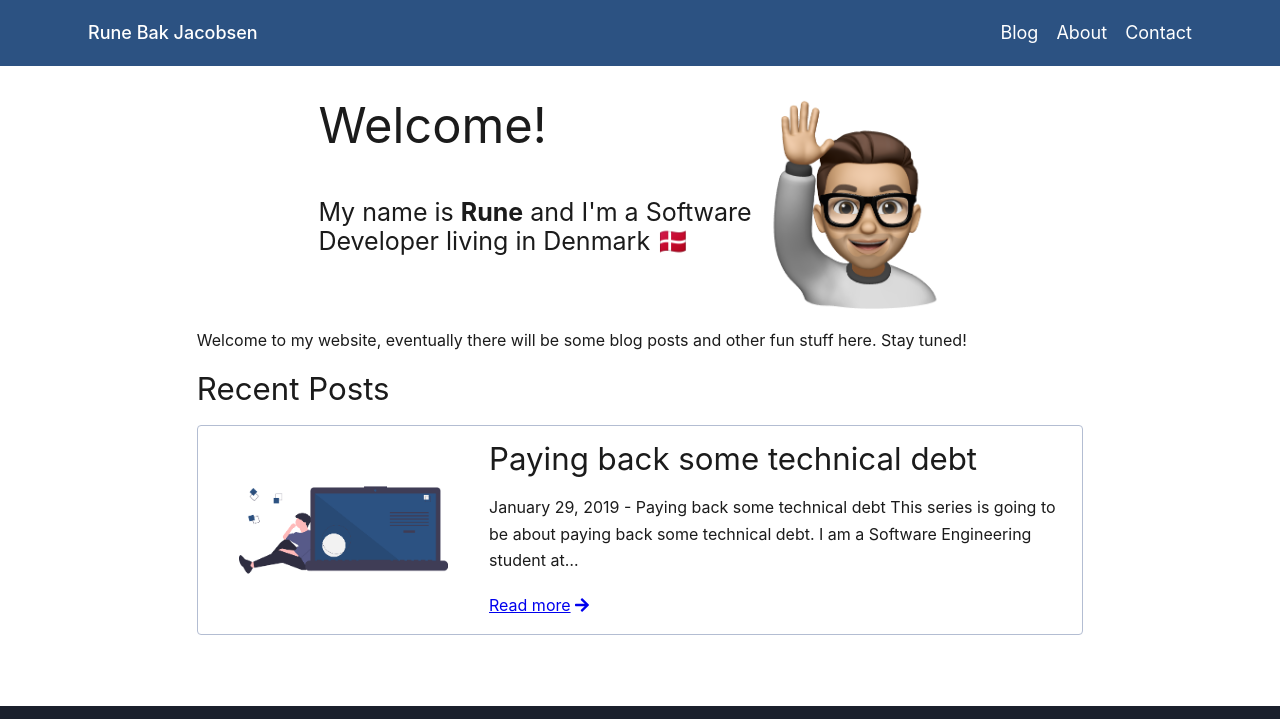
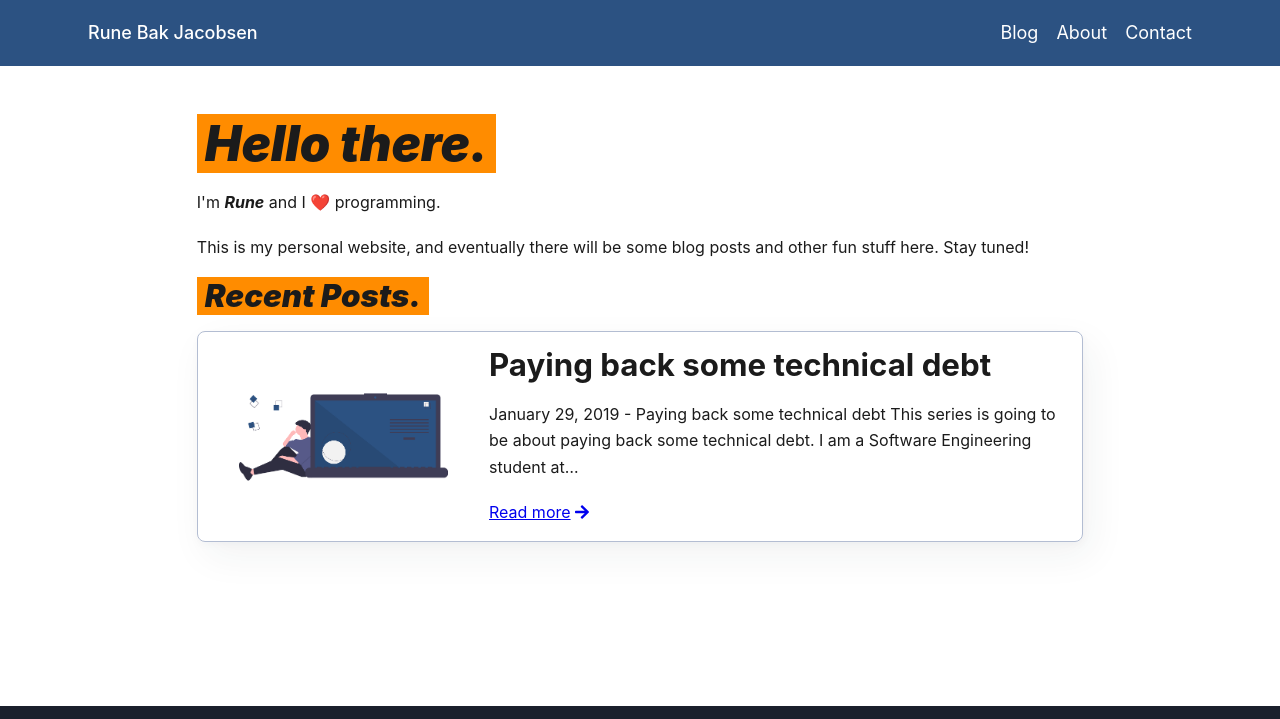
Before and after one commit to runebakjacobsen/runebakjacobsen, a Gatsby site: page / in a window 1280 px wide. Shown: the top 719 px of the page. Built offline with nearby package versions, Linux system fonts and the light colour scheme; Gatsby itself is replaced by a stand-in of ours; a web font is replaced by a local one.

Commit message:
Reworking the design, it was too plain

```diff
--- /dev/null
+++ b/src/components/highlight.js
@@ -0,0 +1,8 @@
+import styled from "styled-components"
+
+export const Highlight = styled.span`
+  background: darkorange;
+  font-weight: 900;
+  font-style: italic;
+  padding: 0 0.5rem;
+`
--- a/src/components/post-preview.js
+++ b/src/components/post-preview.js
@@ -32,10 +32,12 @@ const PostPreview = ({ post }) => {
 
 const Post = styled.article`
   border: 1px solid ${lighten(0.625, "#1a202c")};
-  border-radius: 0.25rem;
+  border-radius: 0.5rem;
   display: flex;
   flex-wrap: wrap;
   padding: 1rem;
+  box-shadow: 8px 14px 38px rgba(39, 44, 49, 0.06),
+    1px 3px 8px rgba(39, 44, 49, 0.03);
 
   a svg {
     margin-left: 0.25rem;
--- a/src/components/welcome.js
+++ b/src/components/welcome.js
@@ -2,53 +2,24 @@ import React from "react"
 import Memoji from "./memoji"
 import styled from "styled-components"
 import { above } from "../utilities/breakpoints"
+import { Highlight } from "./highlight"
 
 const Welcome = () => {
   return (
-    <Wrapper>
-      <div>
-        <h1>Welcome!</h1>
-        <h4>
-          My name is <b>Rune</b> and I'm a Software Developer living in Denmark{" "}
-          <span role="img" aria-label="The Danish Flag">
-            🇩🇰
-          </span>
-        </h4>
-      </div>
-      <Memoji />
-    </Wrapper>
+    <section>
+      <h1>
+        <Highlight>Hello there.</Highlight>
+      </h1>
+      <p>
+        {" "}
+        I'm{" "}
+        <b>
+          <i>Rune</i>
+        </b>{" "}
+        and I ❤️ programming.
+      </p>
+    </section>
   )
 }
 
-const Wrapper = styled.div`
-  display: flex;
-  flex-wrap: wrap;
-
-  > div:first-of-type {
-    width: 100%;
-    order: 2;
-    ${above.sm`
-        order: 1;
-        width: 60%;
-        margin-left: auto;
-    `}
-    ${above.md`
-        width: 50%;
-    `}
-    ${above.lg`
-        width: 40%;
-    `}
-  }
-  div + div {
-    max-width: 200px;
-    width: 80%;
-    margin: auto;
-    order: 1;
-    ${above.sm`
-        order:2;
-        margin-left: 0;
-    `}
-  }
-`
-
 export default Welcome
--- a/src/global.js
+++ b/src/global.js
@@ -43,9 +43,9 @@ const GlobalStyle = createGlobalStyle`
     p {margin-bottom: 1.15rem;}
 
     h1, h2, h3, h4, h5 {
-    margin: 2.75rem 0 1.05rem;
-    font-weight: 400;
-    line-height: 1.15;
+        margin: 2.75rem 0 1.05rem;
+        line-height: 1.15;
+        font-weight: bold;
     }
 
     h1 {
--- a/src/pages/blog/index.js
+++ b/src/pages/blog/index.js
@@ -33,7 +33,7 @@ const BlogPage = ({ data }) => (
     <SEO title="Blog" />
     <h1>Recent Posts</h1>
     {data.allMdx.edges.map(edge => (
-      <PostPreview post={edge.node} />
+      <PostPreview key={edge.node.frontmatter.path} post={edge.node} />
     ))}
   </Layout>
 )
--- a/src/pages/index.js
+++ b/src/pages/index.js
@@ -4,6 +4,7 @@ import SEO from "../components/seo"
 import Welcome from "../components/welcome"
 import PostPreview from "../components/post-preview"
 import { graphql } from "gatsby"
+import { Highlight } from "../components/highlight"
 
 export const query = graphql`
   query IndexQuery {
@@ -35,14 +36,16 @@ const IndexPage = ({ data }) => (
     <Welcome />
     <section>
       <p>
-        Welcome to my website, eventually there will be some blog posts and
-        other fun stuff here. Stay tuned!
+        This is my personal website, and eventually there will be some blog
+        posts and other fun stuff here. Stay tuned!
       </p>
     </section>
     <section>
-      <h3>Recent Posts</h3>
+      <h3>
+        <Highlight>Recent Posts.</Highlight>
+      </h3>
       {data.allMdx.edges.map(edge => (
-        <PostPreview post={edge.node} />
+        <PostPreview key={edge.node.frontmatter.path} post={edge.node} />
       ))}
     </section>
   </Layout>
```
